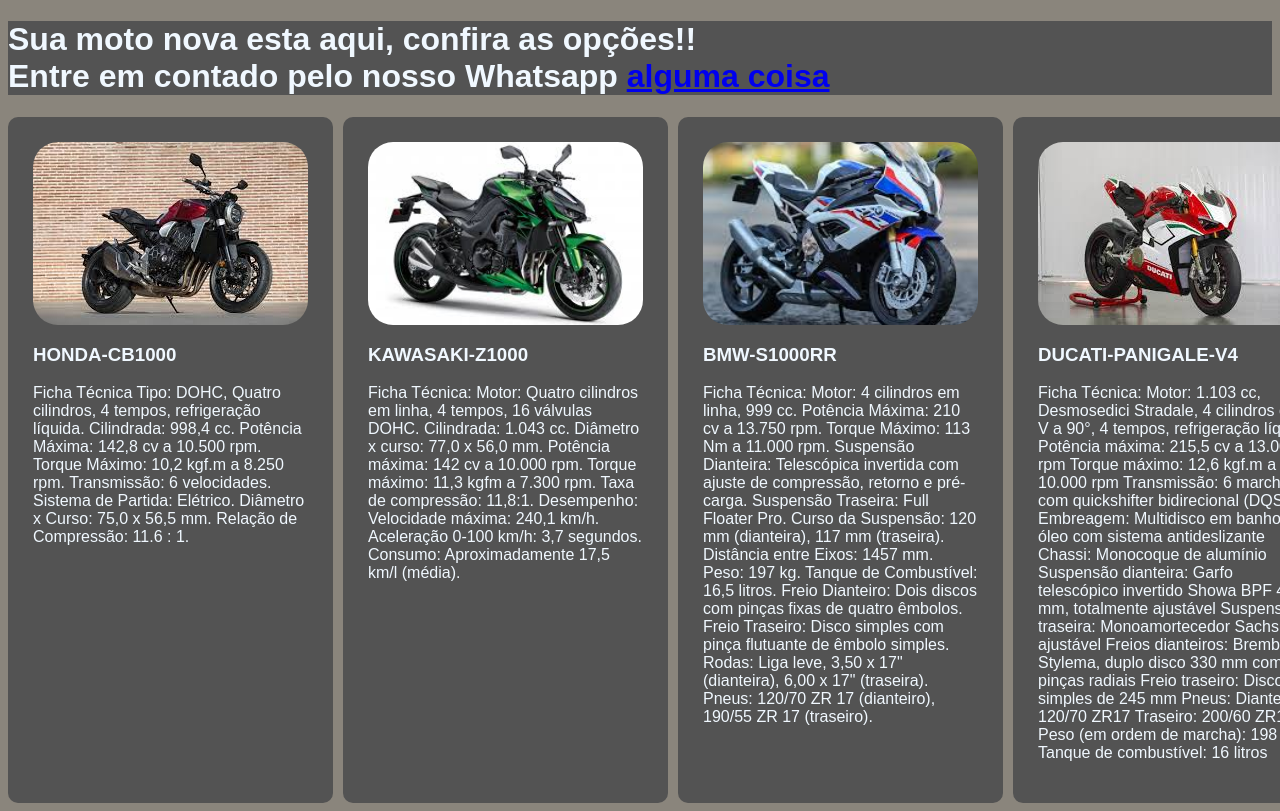
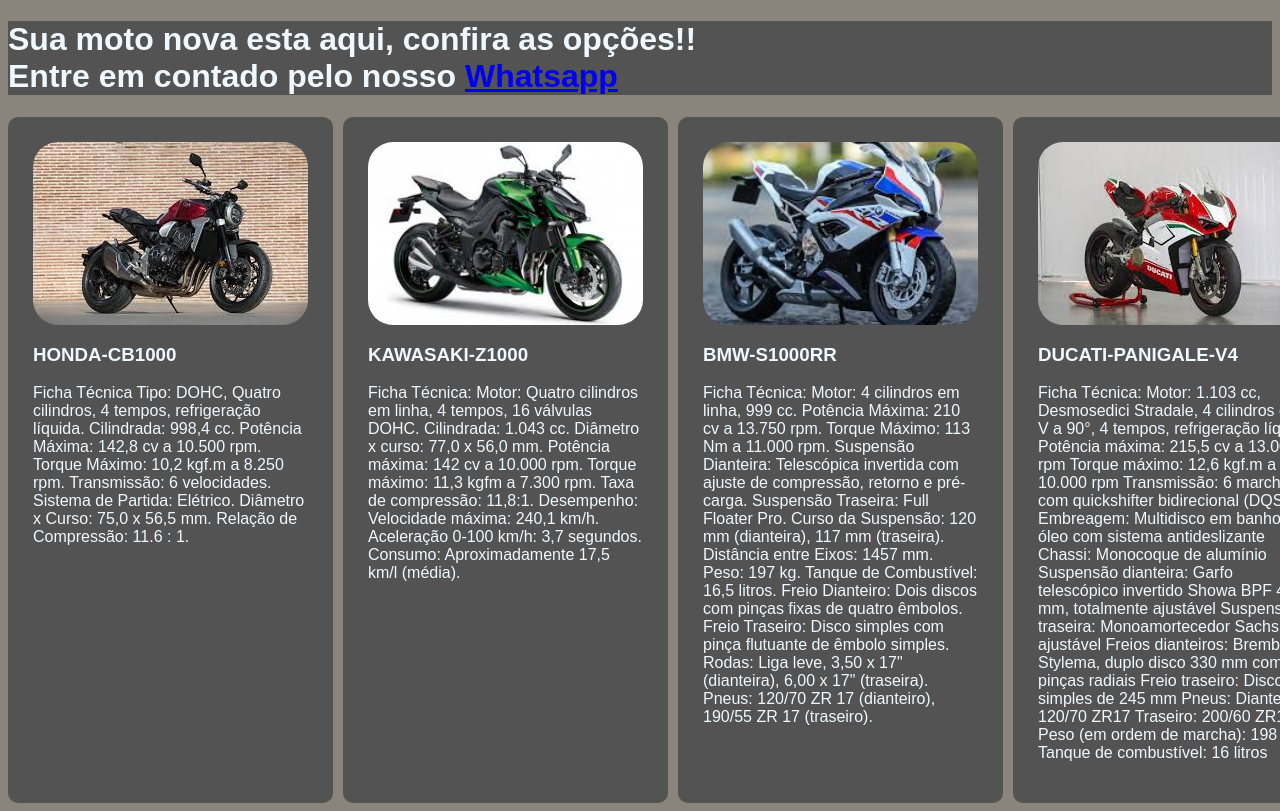
Before and after one commit to glrmrissi/shop-motorcycle, a plain HTML site: page index.html in a window 1280 px wide. Shown: the top 811 px of the page. Drawn offline with Linux system fonts and the light colour scheme.

Commit message:
pequenas mudanças

```diff
--- a/index.html
+++ b/index.html
@@ -10,7 +10,7 @@
 
 <body>
     <header>
-        <h1>Sua moto nova esta aqui, confira as opções!! <br> Entre em contado pelo nosso Whatsapp <a href="https://wa.me/554391122768" target="_blank">alguma coisa</a></h1>
+        <h1>Sua moto nova esta aqui, confira as opções!! <br> Entre em contado pelo nosso <a href="https://wa.me/5543984773017" target="_blank" rel="noopener noreferrer">Whatsapp</a></h1>
     </header>
     <section class="motos">
         <article>
```
